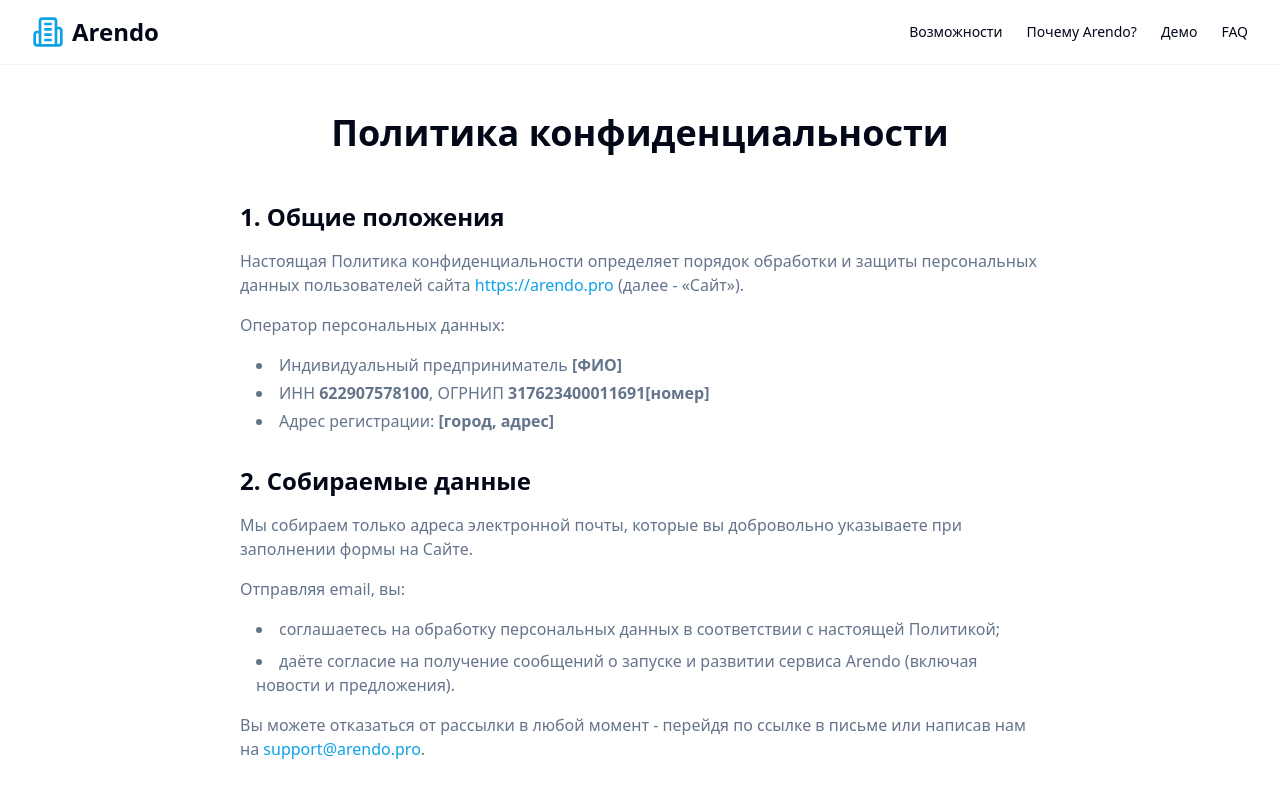
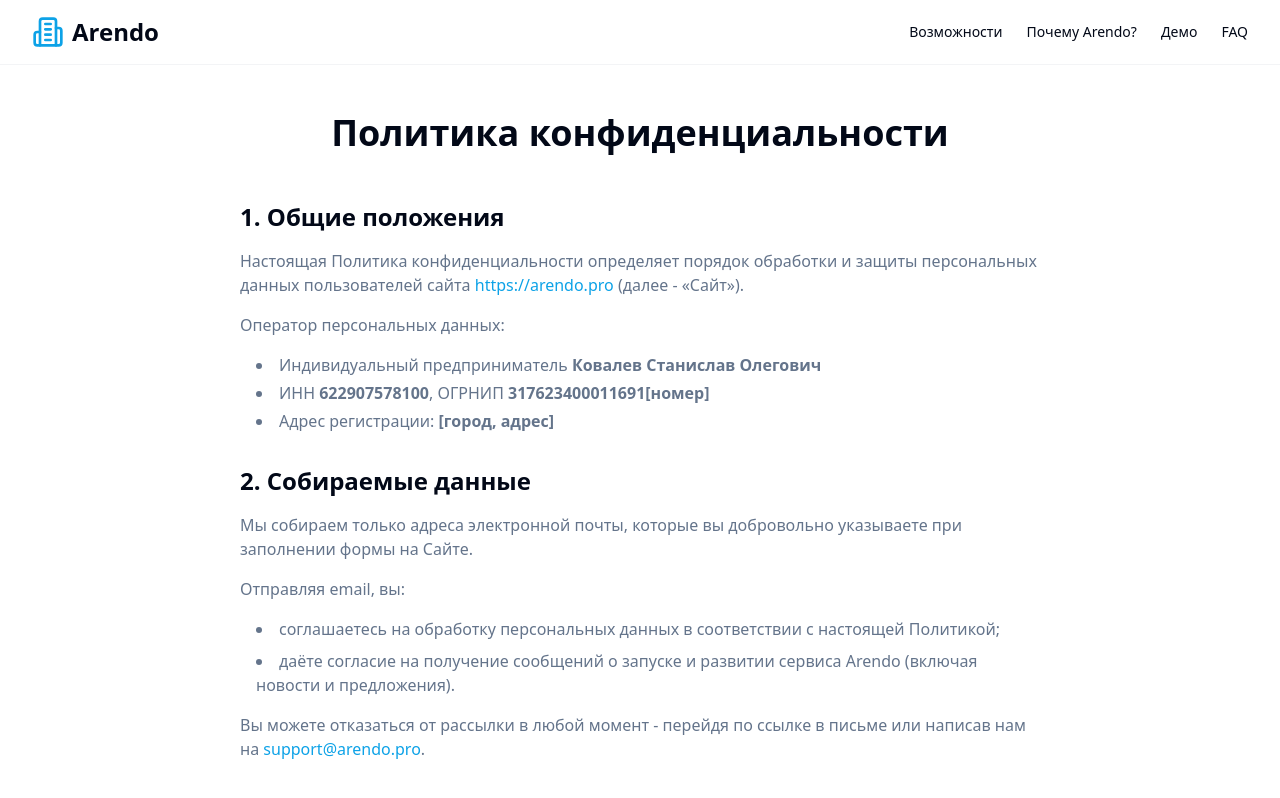
Before and after one commit to sokovalev/arendo-landing, a Next.js app: page /privacy in a window 1280 px wide. Shown: the top 798 px of the page. Built offline with nearby package versions, Linux system fonts and the light colour scheme.

Commit message:
добавили инфу
Co-authored-by: skovalev-pp <skovalev@purchasingplatform.com>

```diff
--- a/app/privacy/page.tsx
+++ b/app/privacy/page.tsx
@@ -24,7 +24,7 @@ export default function PrivacyPolicyPage() {
               <p>Оператор персональных данных:</p>
               <ul className="list-inside list-disc space-y-1 pl-4">
                 <li>
-                  Индивидуальный предприниматель <strong>[ФИО]</strong>
+                  Индивидуальный предприниматель <strong>Ковалев Станислав Олегович</strong>
                 </li>
                 <li>
                   ИНН <strong>622907578100</strong>, ОГРНИП <strong>317623400011691</strong>
```
